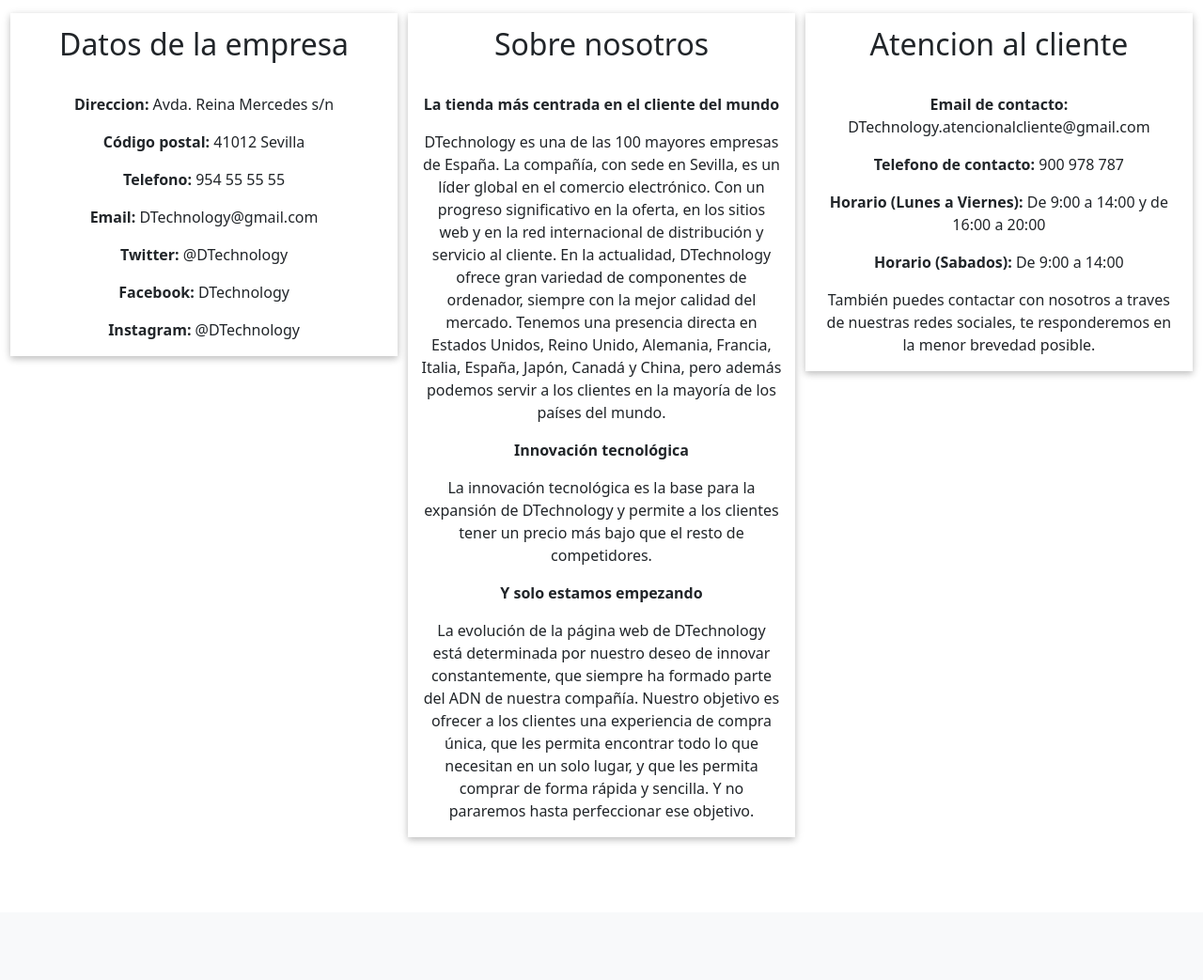
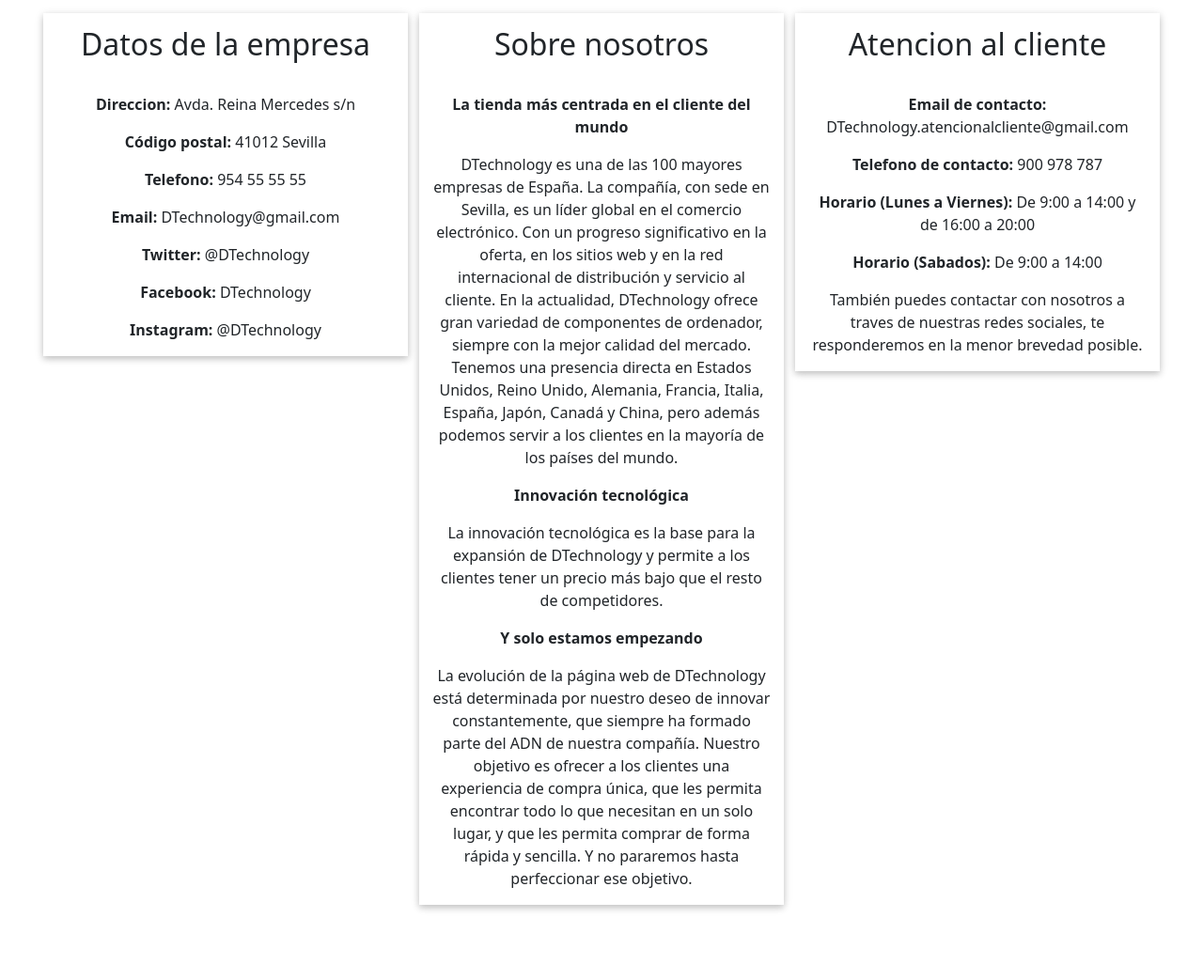
Before and after one commit to TomasCB24/DTechnology, a Django app: page /contact in a window 1280 px wide. Shown: the part 56-1099 px from the top of the page at 94% size. Before the commit the page ends 952 px from the top, so only its background shows below. Run offline with Django 4.2, Linux system fonts and the light colour scheme.

Commit message:
fix(#54): Edit contact.css

```diff
--- a/static/styles/contact.css
+++ b/static/styles/contact.css
@@ -36,7 +36,7 @@
 }
 
 .page-third{
-    width:33.33333%;
+    width:400px;
     float:left;
 }
 
@@ -55,3 +55,12 @@
 .page-text{
     margin-top: 0.85rem; size: 0.85rem;
 }
+
+#contact-container {
+    display: flex;
+    flex-direction: row;
+    justify-content: center;
+    flex-wrap: wrap;
+    row-gap: 2rem;
+
+}
--- a/templates/base_CONTACT.html
+++ b/templates/base_CONTACT.html
@@ -11,7 +11,7 @@
 
 {% block content %}
 
-    <div class="page-row-padding page-center page-margin-top">
+    <div class="page-row-padding page-center page-margin-top" id="contact-container">
 
         <div class="page-third">
             <div class="page-card page-container">
```
